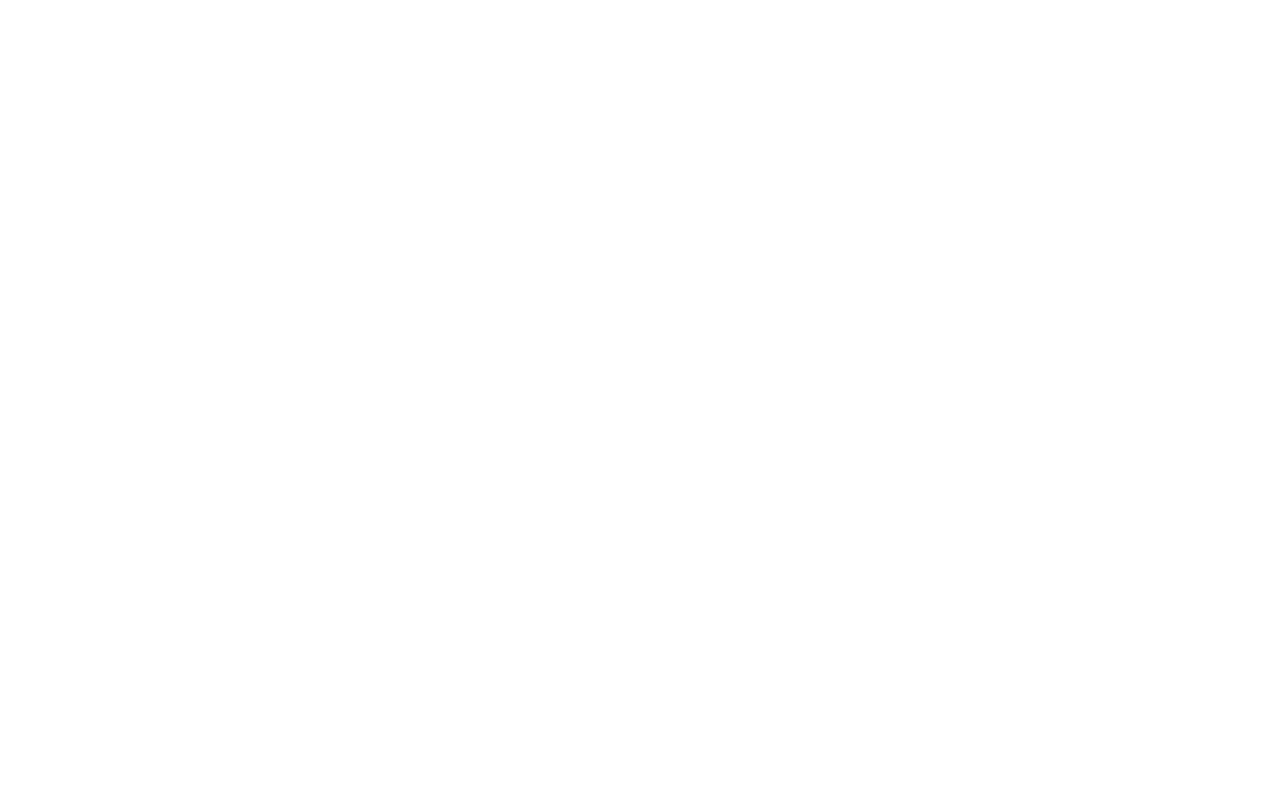
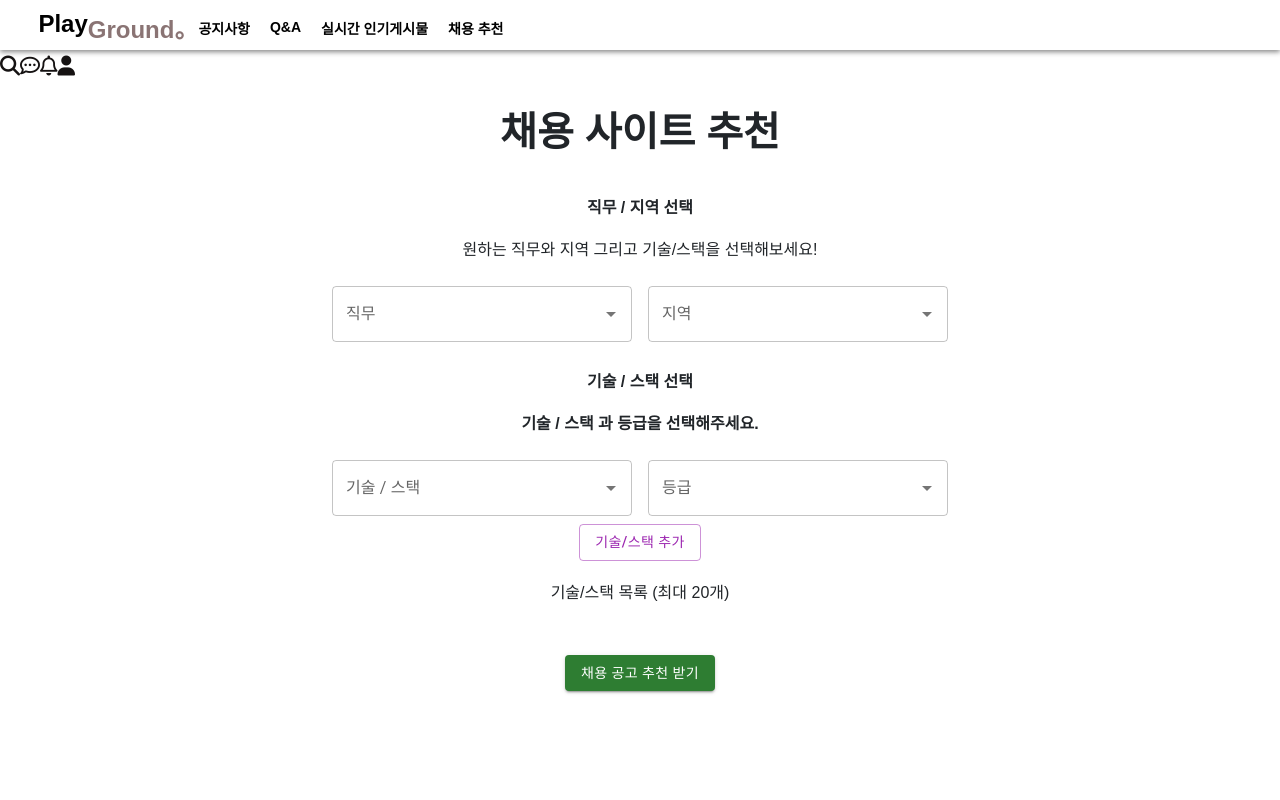
Before and after one commit to jaynamm/playground-react, a React (Create React App) app: page /recommend in a window 1280 px wide. Before the commit this address had no page. Shown: the top 800 px of the page. Built offline with nearby package versions, Linux system fonts and the light colour scheme.

Commit message:
Feat: 채용추천 페이지 추가

```diff
--- a/src/App.js
+++ b/src/App.js
@@ -26,6 +26,8 @@ import View from './components/Feed/View';
 import Modify from './components/Feed/Modify';
 import MySkill from './components/Mypage/MySkill';
 
+import Recommend from './components/Recommend/Recommend';
+
 function App() {
   return (
     <div>
@@ -49,9 +51,7 @@ function App() {
           <Route path="/qna/write" element={<QnaWrite />} />
           <Route path="/qna/view/:id" element={<QnaView />} />
 
-          <Route path="/qna" element={<Qna />} />
-          <Route path="/qna/write" element={<QnaWrite />} />
-          <Route path="/qna/view/:id" element={<QnaView />} />
+          <Route path="/recommend" element={<Recommend />} />
 
           <Route path="/mypage" element={<MyPage />} />
           <Route path="/mypage/modify" element={<MyPageModify />} />
--- a/src/components/Base/Nav.js
+++ b/src/components/Base/Nav.js
@@ -28,6 +28,9 @@ export default function Nav() {
               </li>
               <li>
                 <Link to="/home">실시간 인기게시물</Link>
+              </li>
+              <li>
+              <Link to="/recommend">채용 추천</Link>
               </li>
             </ul>
           </div>
--- a/src/components/Data/Job.js
+++ b/src/components/Data/Job.js
@@ -1,4 +1,5 @@
 const Job = [
+  { title: '해당 없음' },
   { title: '웹 개발자' },
   { title: '서버 개발자' },
   { title: '소프트웨어 엔지니어' },
--- a/src/components/Data/Location.js
+++ b/src/components/Data/Location.js
@@ -1,4 +1,5 @@
 const Location = [
+  { title: '전국' },
   { title: '서울' },
   { title: '경기' },
   { title: '강원' },
--- /dev/null
+++ b/src/components/Recommend/Recommend.js
@@ -0,0 +1,212 @@
+import React, { useState } from 'react'
+import Header from '../Base/Header';
+import Footer from '../Base/Footer';
+// import axios from 'axios';
+import axios from '../Token/Interceptor';
+
+import jobNameList from '../Data/Job';
+import jobSkillList from '../Data/Skill';
+import jobLocationList from '../Data/Location';
+import { Autocomplete, Button, Grid, IconButton, List, ListItem, TextField } from '@mui/material';
+import DeleteIcon from '@mui/icons-material/Delete';
+import RecommendView from './RecommendView';
+
+
+
+const Recommend = () => {
+  const [jobName, setJobName] = useState("");
+  const [jobLocaction, setJobLocation] = useState("");
+  const [jobSkill, setJobSkill] = useState("");
+  const [jobSkillSet, setJobSkillSet] = useState([]);
+  const [jobGrade, setJobGrade] = useState("");
+  const jobGradeList = ["초급", "중급", "고급"]
+
+  const addSkillHandler = () => {
+    if (jobSkill === "" || jobGrade === "") {
+      window.alert("스킬 또는 등급을 입력해주세요.");
+      return;
+    }
+
+    if (jobSkillSet.some(item => item.includes(jobSkill))) {
+      window.alert("이미 등록한 기술/스택 입니다.");
+      return;
+    }
+
+    const newSkill = jobSkill + "-" + jobGrade;
+
+    if (newSkill.trim() !== '') {
+      setJobSkillSet([...jobSkillSet, newSkill]);
+      setJobSkill("");
+      setJobGrade("");
+    }
+  };
+
+  const removeSkillHandler = (index) => {
+    const updatedSkills = jobSkillSet.filter((_, i) => i !== index);
+    setJobSkillSet(updatedSkills);
+  };
+
+  // // 채용 공고 찾기 버튼 누를 때 실행
+  const recommendedDataHandler = () => {
+
+    if (jobSkillSet.length < 3) {
+      window.alert("기술/스택을 최소 3개 이상 선택해주세요.")
+      return;
+    } else if (jobSkillSet.length > 20) {
+      window.alert("선택 가능한 기술/스택의 수가 초과하였습니다. (최대 20개)")
+      return;
+    }
+
+    const skillSetDict = jobSkillSet.reduce((dict, item) => {
+      let gradePoint = 0;
+
+      if (item.split('-')[1] === "초급") {
+        gradePoint = 1;
+      } else if (item.split('-')[1] === "중급") {
+        gradePoint = 2;
+      } else if (item.split('-')[1] === "고급") {
+        gradePoint = 3;
+      }
+
+      dict[item.split('-')[0]] = gradePoint;
+
+      return dict;
+    }, {});
+
+    const inputData = {
+      "job_name": jobName,
+      "location": jobLocaction,
+      "skils": skillSetDict
+    };
+
+    console.log(inputData);
+
+    axios.post('/api/recommend/list', inputData,
+      {
+        headers: {
+          'Content-Type': 'application/json'
+        }
+      }
+    )
+    .then((res) => {
+      console.log(res.data)
+    })
+    .catch((err) => {
+      console.log(err)
+    })
+  };
+
+  return (
+      <>
+        <Header />
+        <div style={{ display: 'flex', flexDirection: 'column', justifyContent: 'center', placeContent: 'center', alignItems: 'center', padding: 50, marginBottom: 200 }}>
+          <div className='fs-1 fw-bold'>채용 사이트 추천</div>
+
+          <br></br>
+
+          <br></br>
+
+          <div className='fw-bold'>직무 / 지역 선택</div>
+
+          <br></br>
+
+          <p>원하는 직무와 지역 그리고 기술/스택을 선택해보세요!</p>
+
+          <br></br>
+
+          <div style={{ display: 'flex', flexDirection: 'row', justifyContent: 'center', placeContent: 'center', alignItems: 'center' }}>
+            <Autocomplete
+              value={jobName}
+              onChange={(event, value) => {
+                setJobName(value);
+              }}
+              id="controllable-states-demo"
+              options={jobNameList.map((option) => option.title)}
+              sx={{ width: 300, margin: 1 }}
+              renderInput={(params) => <TextField {...params} label="직무" />}
+            />
+
+            <Autocomplete
+              value={jobLocaction}
+              onChange={(event, value) => {
+                setJobLocation(value);
+              }}
+              id="controllable-states-demo"
+              options={jobLocationList.map((option) => option.title)}
+              sx={{ width: 300, margin: 1 }}
+              renderInput={(params) => <TextField {...params} label="지역" />}
+            />
+          </div>
+
+          <br></br>
+
+          <div className='fw-bold'>기술 / 스택 선택</div>
+
+          <br></br>
+
+          <div className='fw-bold'>기술 / 스택 과 등급을 선택해주세요.</div>
+
+          <br></br>
+
+          <div style={{ display: 'flex', flexDirection: 'row', justifyContent: 'center', placeContent: 'center', alignItems: 'center' }}>
+            <Autocomplete
+              value={jobSkill}
+              onChange={(event, value) => {
+                setJobSkill(value);
+              }}
+              id="controllable-states-demo"
+              options={jobSkillList.map((option) => option.title)}
+              sx={{ width: 300, margin: 1 }}
+              renderInput={(params) => <TextField {...params} label="기술 / 스택" />}
+            />
+
+            <Autocomplete
+              value={jobGrade}
+              onChange={(event, value) => {
+                setJobGrade(value);
+              }}
+              id="controllable-states-demo"
+              options={jobGradeList}
+              sx={{ width: 300, margin: 1 }}
+              renderInput={(params) => <TextField {...params} label="등급" />}
+            />
+
+          </div>
+          <Button variant="outlined" color="secondary" className="btn btn-warning" onClick={addSkillHandler}>기술/스택 추가</Button>
+
+          <br></br>
+
+          <div>기술/스택 목록 (최대 20개)</div>
+
+          <br></br>
+
+          <div style={{width: '60%'}}>
+            <List style={{ display: 'flex', flexDirection: 'row', justifyContent: 'center', placeContent: 'center', alignItems: 'center' }}>
+            <Grid container spacing={2} columns={{ xs: 4, sm: 8, md: 12 }}>
+              {jobSkillSet.map((item, index) => (
+                <ListItem key={index} style={{ width: 'fit-content' }}>
+                  {item}
+                  <IconButton aria-label="delete" size='small' color="error"
+                    onClick={() => removeSkillHandler(index)}>
+                      <DeleteIcon fontSize="inherit" />
+                  </IconButton>
+                </ListItem>
+              ))}
+            </Grid>
+            </List>
+          </div>
+
+
+
+          <br></br>
+
+          <Button variant="contained" color="success" className="btn btn-primary" onClick={recommendedDataHandler}>채용 공고 추천 받기</Button>
+
+          <RecommendView />
+        </div>
+        <Footer />
+      </>
+  )
+}
+
+export default Recommend;
--- /dev/null
+++ b/src/components/Recommend/RecommendView.js
@@ -0,0 +1,17 @@
+import React from 'react';
+import TextField from '@mui/material/TextField';
+import Autocomplete from '@mui/material/Autocomplete';
+
+const options = ['Option 1', 'Option 2'];
+
+export const RecommendView = () => {
+  const [value, setValue] = React.useState(options[0]);
+  const [inputValue, setInputValue] = React.useState('');
+
+  return (
+    <div>
+    </div>
+  )
+}
+
+export default RecommendView;
```
